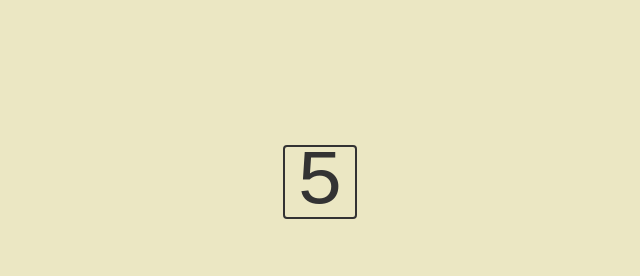
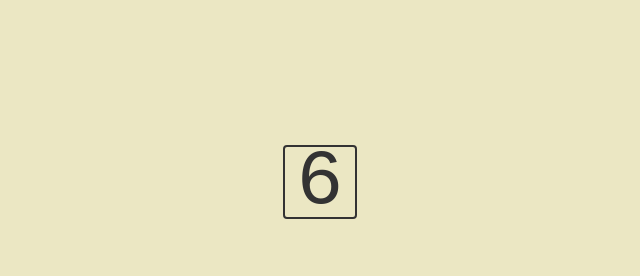
Before and after one commit to devEducaua/forca, a plain HTML site: page index.html in a window 1280 px wide. Shown: the top 276 px of the page, 320-960 px from the left. Drawn offline with Linux system fonts and the light colour scheme.

Commit message:
fix: 5 attempts on html

```diff
--- a/index.html
+++ b/index.html
@@ -9,7 +9,7 @@
 <body>
     <main>
         <div id="attempts">
-            <p id="attempts-indicator">5</p>
+            <p id="attempts-indicator">6</p>
         </div>
 
         <div id="word-box">
```
